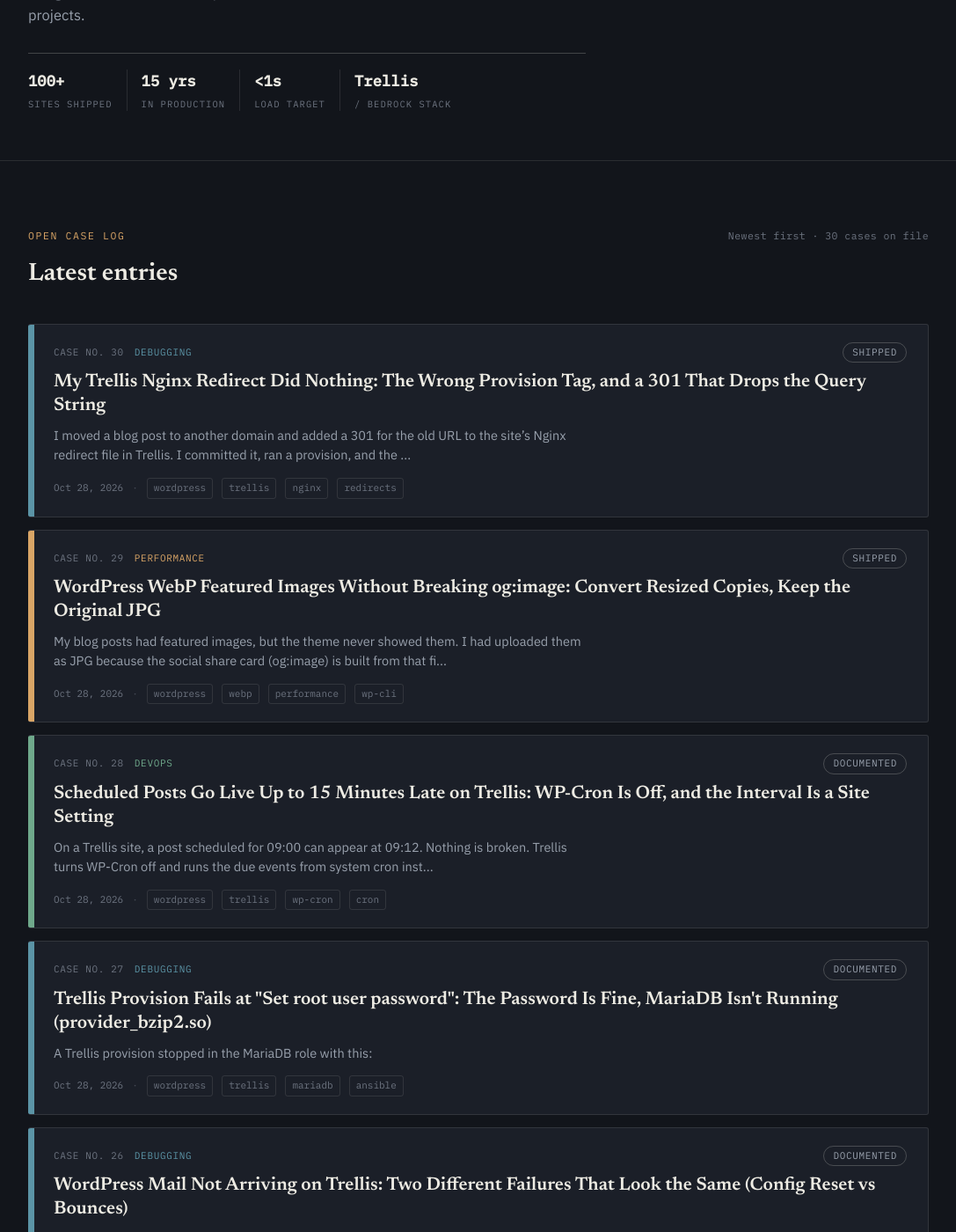
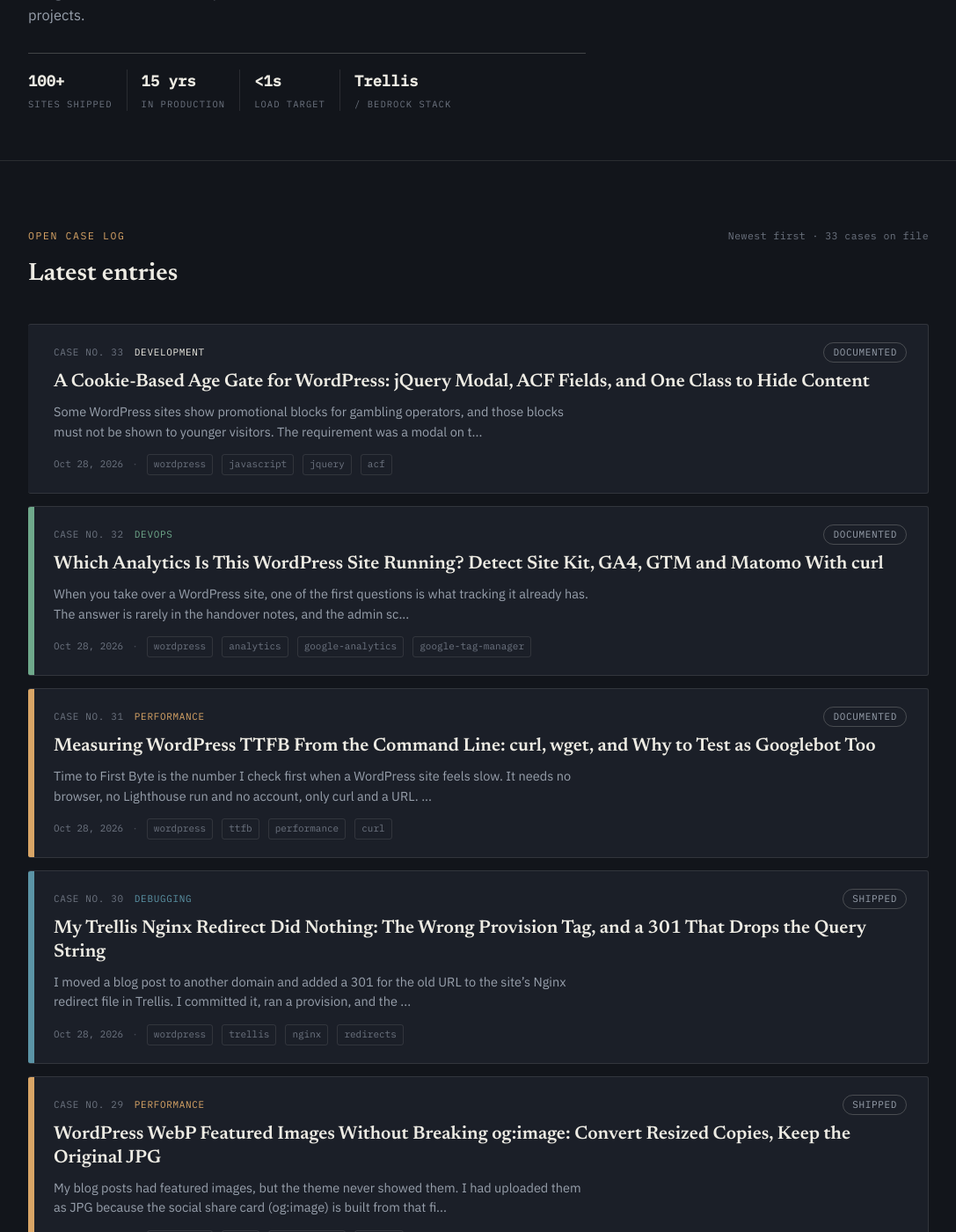
Before and after one commit to wpvillain/wpvillain.github.io, a Jekyll site: the page built from index.markdown, in a window 1280 px wide and 1400 px high, scrolled down 433 px. Shown: the whole window at 88% size, without its empty margins (96-1183 px from the left). Built offline with Jekyll 4.4.1, drawn with Linux system fonts in a browser that asks for light colours; some of the changed lines change nothing that is shown; some of the changed text lies outside the part shown.

Commit message:
Add TTFB, analytics detection and age gate posts, plus favicon (#13)
* Add post on measuring WordPress TTFB with curl, wget and bot user agents

* Add post on detecting WordPress analytics tags with curl

* Add post on a cookie-based age gate for WordPress

* Add a ghost favicon and link it in the page head

* Credit Font Awesome for the favicon in the footer

````diff
--- a/_includes/footer.html
+++ b/_includes/footer.html
@@ -4,6 +4,10 @@
       WP Villain is written by <a href="https://imagewize.com">Jasper Frumau</a>,
       founder of Imagewize — a WordPress agency building and hardening sites
       for SMEs since 2009.
+    </p>
+    <p class="footer-note">
+      Favicon: ghost icon from <a href="https://fontawesome.com">Font Awesome</a> Free
+      (<a href="https://creativecommons.org/licenses/by/4.0/">CC BY 4.0</a>).
     </p>
     <ul class="footer-links">
       <li><a href="{{ '/about/' | relative_url }}">About</a></li>
--- a/_includes/head.html
+++ b/_includes/head.html
@@ -6,6 +6,10 @@
   <title>{{ page.title | default: site.title }}</title>
   {%- seo title=false -%}
 
+  <link rel="icon" type="image/svg+xml" href="{{ "/assets/favicon.svg" | relative_url }}">
+  <link rel="icon" type="image/png" sizes="32x32" href="{{ "/assets/favicon-32.png" | relative_url }}">
+  <link rel="icon" href="{{ "/assets/favicon.ico" | relative_url }}" sizes="any">
+  <link rel="apple-touch-icon" href="{{ "/assets/apple-touch-icon.png" | relative_url }}">
   <link rel="alternate" type="application/rss+xml" title="{{ site.title | escape }}" href="{{ "/feed.xml" | relative_url }}">
   <link rel="stylesheet" type="text/css" href="{{ "/assets/main.css" | relative_url }}">
 
--- /dev/null
+++ b/_posts/2026-10-28-detect-wordpress-analytics-curl-site-kit-gtm-matomo.markdown
@@ -0,0 +1,138 @@
+---
+layout: post
+title: "Which Analytics Is This WordPress Site Running? Detect Site Kit, GA4, GTM and Matomo With curl"
+date: 2026-10-28 18:30:00 +0700
+categories: wordpress analytics devops
+tags: [wordpress, analytics, google-analytics, google-tag-manager, matomo, site-kit, curl, bash]
+case_category: devops
+case_status: documented
+---
+
+{% raw %}
+When you take over a WordPress site, one of the first questions is what tracking it already has. The answer is rarely in the handover notes, and the admin screens only show what a plugin knows about itself. The page source shows what visitors actually get, and `curl` plus `grep` reads it in a second.
+
+## Site Kit
+
+Google's Site Kit plugin leaves meta tags in the head:
+
+```bash
+curl -sL https://example.com | grep -E 'googlesitekit|gtagconfig'
+```
+
+```
+<meta name="googlesitekit-setup" content="abc123-def4-567g-8hij-klmnopqrstuv" />
+<meta name="generator" content="Site Kit by Google 1.150.0" />
+```
+
+The generator tag also gives you the plugin version, which is handy when you are deciding whether an update is overdue. Site Kit installs the Analytics tag for you, so a hit here usually means a hit in the next check as well.
+
+## Google Analytics
+
+```bash
+curl -sL https://example.com | grep -E 'gtag\(|googletagmanager|analytics\.js|GA_MEASUREMENT_ID'
+```
+
+A GA4 install loads `gtag/js?id=G-...` from `googletagmanager.com`. The older Universal Analytics used `analytics.js`; if you see that on a site today, the tag is dead, because Universal Analytics stopped processing data in 2023.
+
+Many themes also add a DNS prefetch for the Google tag host, which is a second signal:
+
+```bash
+curl -sL https://example.com | grep -E 'dns-prefetch.*googletagmanager'
+```
+
+```
+<link rel='dns-prefetch' href='//www.googletagmanager.com' />
+```
+
+A prefetch without a tag means someone removed the tag and left the hint behind.
+
+## Google Tag Manager
+
+GTM is its own check, because the container can hold GA4, ads pixels and anything else:
+
+```bash
+curl -sL https://example.com | grep -E 'googletagmanager\.com/gtm\.js\?id=GTM-'
+```
+
+```
+<script src="https://www.googletagmanager.com/gtm.js?id=GTM-XXXXXXX"></script>
+```
+
+If this matches, `grep` for GA4 will tell you nothing about what is really firing. The container ID is what you open in the GTM interface.
+
+## Matomo
+
+Matomo has three footprints, depending on how it is hosted:
+
+```bash
+# self-hosted tracking script
+curl -sL https://example.com | grep -E 'matomo\.js|piwik\.js|_paq\.push'
+
+# Matomo Cloud
+curl -sL https://example.com | grep -E 'cdn\.matomo\.cloud'
+
+# tracking pixel (the no-JavaScript fallback)
+curl -sL https://example.com | grep -E 'matomo\.php\?|piwik\.php\?'
+```
+
+```
+<script src="https://analytics.example.com/matomo.js"></script>
+var _paq = window._paq = window._paq || [];
+<script src="https://cdn.matomo.cloud/example.matomo.cloud/matomo.js"></script>
+```
+
+Older installs still say `piwik`, which is what Matomo was called before 2011.
+
+## All of it in one script
+
+```bash
+#!/bin/bash
+
+DOMAIN="example.com"
+HTML=$(curl -sL "https://$DOMAIN")
+
+echo "=== Analytics detection for $DOMAIN ==="
+
+echo "1. Google Site Kit"
+echo "$HTML" | grep -E 'googlesitekit|Site Kit by Google' | head -3
+
+echo "2. Google Analytics"
+echo "$HTML" | grep -E 'gtag\(|googletagmanager|GA_MEASUREMENT_ID' | head -3
+
+echo "3. Google Tag Manager"
+echo "$HTML" | grep -E 'googletagmanager\.com/gtm\.js\?id=GTM-' | head -3
+
+echo "4. Matomo"
+echo "$HTML" | grep -E 'matomo\.js|piwik\.js|_paq\.push|cdn\.matomo\.cloud' | head -3
+
+echo "5. Other trackers"
+echo "$HTML" | grep -E 'facebook\.net/.*fbevents|hotjar\.com|segment\.com' | head -3
+```
+
+I fetch the page once into a variable instead of calling `curl` five times, so the checks all look at the same response and the site only sees one request.
+
+## What this cannot see
+
+- **Consent-gated tags.** Many sites inject the tracking script only after a visitor accepts cookies. `curl` never accepts, so it sees nothing. Open the site in a browser, accept, and check the Network tab.
+- **Tags added by GTM.** The container is visible, its contents are not.
+- **Server-side tracking.** There is nothing in the page to find.
+- **Pages other than the homepage.** A tag can be added to a landing page or a checkout only. Run the check against the URLs that matter.
+
+A hit tells you the code is on the page. It does not tell you data is arriving. For that, use the Realtime report, Google's Tag Assistant or the browser's Network tab filtered on `collect` or `matomo.php`.
+
+## Common faults once you find the tags
+
+1. **Two tags firing.** Site Kit plus a hard-coded `gtag` snippet in the theme, or GA4 both directly and inside GTM, double-counts every pageview. Count the matches rather than just checking for one.
+2. **Tag present, no data.** A measurement ID from the wrong property, or a script error earlier on the page. Check the browser console.
+3. **Plugin conflicts.** Two analytics plugins active at once. Deactivate all but one while testing.
+
+## Privacy and performance notes
+
+Analytics scripts are the usual reason a consent banner is needed. Matomo can run without cookies and with anonymised IPs, which is why it is often chosen where the rules are strict, but your legal basis is for you to confirm, not this post.
+
+On performance, load the script asynchronously and keep the DNS prefetch for the Google tag host.
+
+---
+
+*Found a tracker this misses? Find me on Mastodon at [@jfrumau@mastodon.social](https://mastodon.social/@jfrumau).*
+{% endraw %}
--- /dev/null
+++ b/_posts/2026-10-28-measure-wordpress-ttfb-curl-wget-user-agents.markdown
@@ -0,0 +1,99 @@
+---
+layout: post
+title: "Measuring WordPress TTFB From the Command Line: curl, wget, and Why to Test as Googlebot Too"
+date: 2026-10-28 18:00:00 +0700
+categories: wordpress performance devops
+tags: [wordpress, ttfb, performance, curl, wget, caching, bash]
+case_category: performance
+case_status: documented
+---
+
+Time to First Byte is the number I check first when a WordPress site feels slow. It needs no browser, no Lighthouse run and no account, only `curl` and a URL. It also tells you whether the problem sits on the server or in the front end, which decides where you spend the next hour.
+
+## What counts as good
+
+Google's [web.dev guidance on TTFB](https://web.dev/articles/ttfb) puts it like this: TTFB comes before First Contentful Paint and Largest Contentful Paint, so a slow server response caps every metric after it. The rough thresholds:
+
+| TTFB | Rating |
+|---|---|
+| 0.8 s or less | Good |
+| 0.8 to 1.8 s | Needs improvement |
+| Over 1.8 s | Poor |
+
+These are targets for the 75th percentile of real visitors. One curl run from your laptop is a sample, not a verdict.
+
+## One curl command
+
+```bash
+curl -w "\nTTFB: %{time_starttransfer}s\n" -o /dev/null -s -D - https://example.com
+```
+
+`-o /dev/null` throws the body away, `-s` hides the progress meter, `-D -` prints the response headers to the terminal, and `-w` appends the timing. You get the headers and the number in one go:
+
+```
+HTTP/2 200
+content-type: text/html; charset=UTF-8
+x-litespeed-cache: hit
+server: LiteSpeed
+
+TTFB: 0.762227s
+```
+
+The headers matter as much as the number. A `x-litespeed-cache: hit` or an `x-cache` header tells you whether you measured the page cache or PHP. Measuring a cache hit and calling the site fast is how slow uncached pages stay hidden.
+
+To see where the time goes, ask curl for each phase:
+
+```bash
+curl -o /dev/null -s -w "dns %{time_namelookup}s  connect %{time_connect}s  tls %{time_appconnect}s  ttfb %{time_starttransfer}s  total %{time_total}s\n" https://example.com
+```
+
+If `dns`, `connect` and `tls` are small and `ttfb` is large, the server is spending the time building the page. If the first three are large, you are looking at the network path or the TLS setup, not WordPress.
+
+## wget as a second opinion
+
+`wget` has no timing variable, but it is often installed where `curl` is not:
+
+```bash
+wget --server-response --spider --timeout=30 https://example.com 2>&1 | grep -E "(HTTP|Length|time)"
+```
+
+For a rough total, wrap it in `time`:
+
+```bash
+time wget --spider --quiet https://example.com
+```
+
+That is total request time rather than TTFB, so use it as a sanity check only.
+
+## Run it more than once
+
+The first request after a cache purge is slow, the next ones are fast, and any single number is noisy. I run five requests and average them. I wrote that into a script in [wp-ops](https://github.com/imagewize/wp-ops), which also prints DNS, connect and SSL timings and rates the result against the thresholds above:
+
+```bash
+wp-ops ttfb-test https://example.com
+```
+
+It runs from your machine, so your own distance to the server is part of the result. For the server's own view, run the request on the server over SSH. The second script does that, and it does it once per URL for four user agents: the default, Googlebot, AhrefsBot and Screaming Frog:
+
+```bash
+wp-ops remote-ttfb-ua web@example.com https://example.com/ https://example.com/blog/
+```
+
+## Why test as a bot
+
+A WAF, a rate limiter or a cache rule can treat crawlers differently from visitors. A cache that keys on a cookie bots never send, or a bot-protection layer that challenges unknown user agents, will serve visitors cached pages while crawlers get the uncached path. Every manual check in your browser looks fast, and the slowness only shows up in Search Console's crawl stats.
+
+If the default user agent is fast and the bot user agents are not, look at cache bypass rules and bot-protection settings before you touch PHP.
+
+## What to do with the number
+
+- **Cache hit, fast:** the server side is fine. Look at images, scripts and fonts next.
+- **Cache hit, slow:** a network or TLS problem, or an overloaded server. Check the `connect` and `tls` phases.
+- **Cache miss, slow:** PHP and the database are the cost. Object caching, a lighter plugin set and PHP-FPM worker settings are the levers.
+- **Fast for visitors, slow for bots:** a cache or WAF rule, as above.
+
+The broader checklist of what to change once you know the server is the problem is in [WordPress Speed Optimization Guide 2025](https://wpvilla.in/wordpress-speed-optimization-guide-2025/).
+
+---
+
+*Measured something odd with these commands? Find me on Mastodon at [@jfrumau@mastodon.social](https://mastodon.social/@jfrumau).*
--- /dev/null
+++ b/_posts/2026-10-28-wordpress-age-verification-modal-cookie-acf-jquery.markdown
@@ -0,0 +1,100 @@
+---
+layout: post
+title: "A Cookie-Based Age Gate for WordPress: jQuery Modal, ACF Fields, and One Class to Hide Content"
+date: 2026-10-28 19:00:00 +0700
+categories: wordpress javascript acf
+tags: [wordpress, javascript, jquery, acf, cookies, age-verification, modal]
+case_category: development
+case_status: documented
+---
+
+{% raw %}
+Some WordPress sites show promotional blocks for gambling operators, and those blocks must not be shown to younger visitors. The requirement was a modal on the first visit that asks for an age range, remembers the answer, and hides the blocks when the visitor should not see them.
+
+I built it as a small script, a modal template and a stylesheet. This post explains how it works and where it stops being enough. The files are in [wp-ops](https://github.com/imagewize/wp-ops/tree/main/docs/wordpress-utilities/age-verification).
+
+One limit first: this is a **self-declared** age gate. It records what the visitor clicks. It does not verify anything, and a visitor can click the wrong button, clear the cookie or disable JavaScript. If your jurisdiction requires real age verification, this is not it.
+
+## The rules
+
+Three buttons, three outcomes:
+
+| Choice | Ad blocks | Cookie lifetime |
+|---|---|---|
+| Under 18 | Hidden | 1 day |
+| 18 to 23 | Hidden | 1 day |
+| 24 or over | Visitor's choice via a checkbox | 365 days |
+
+The visitor's answer goes into one cookie, `canSeeAds`, with the value `true` or `false`. The short lifetime for younger visitors means the question comes back the next day. The long one for adults means they are asked once a year.
+
+## How it works
+
+The script runs on document ready and does four things.
+
+**1. Show the modal on the first visit.** No `canSeeAds` cookie means no answer yet, so it adds `modal-visible` to the modal and `visible` to the overlay. The `overflow-hidden` class on the body stops the page scrolling behind it.
+
+**2. Handle the buttons.** The two younger buttons set the cookie to `false` for a day, close the modal and hide the blocks. The adult button reads the checkbox, sets the cookie to match for a year, closes the modal, then shows or hides the blocks to match.
+
+**3. Toggle content with one class.** Every block that depends on the answer carries `.code-block`. Hiding adds Bootstrap's `d-none` class, showing removes it:
+
+```js
+const hideCasinoHighlightBlocks = () => {
+  document.querySelectorAll('.code-block').forEach((element) => {
+    element.classList.add('d-none');
+  });
+};
+```
+
+That means the theme needs a `d-none` rule (`display: none !important`). If you do not use Bootstrap, add it yourself.
+
+**4. Apply the stored answer on every page load.** After the modal logic, the script reads the cookie again. `true` shows the blocks, anything else, including no cookie at all, hides them. The default is hidden, which is the safe direction to fail in.
+
+## The modal template
+
+`footer.php` holds the markup the script expects: the container (`.modal-verification`), the overlay (`.modal-overlayer`), three buttons with the ids `under-18`, `18-23` and `over-24`, and the checkbox `#age_verify`.
+
+The copy comes from Advanced Custom Fields option fields, so site editors can change the wording without a deploy:
+
+- `avs_header_logo`: the logo in the modal header
+- `avs_heading`, `avs_subheading`, `avs_description`: the text blocks
+- `avs_button_1`, `avs_button_2`, `avs_button_3`: the three button labels
+- `avs_verification_check_text`: the checkbox label
+- `avs_confirmation_text`: the line at the bottom
+
+If you do not want ACF, copy the markup into your own template and hard-code the text. The script only cares about the ids and classes.
+
+## Installing it
+
+1. Add the script and the stylesheet to your theme.
+2. Enqueue them, with jQuery as a dependency of the script:
+
+```php
+wp_enqueue_style(
+    'age-verification-modal',
+    get_template_directory_uri() . '/age-verification/modal.css'
+);
+wp_enqueue_script(
+    'age-verification',
+    get_template_directory_uri() . '/age-verification/age-verification.js',
+    [ 'jquery' ],
+    null,
+    true
+);
+```
+
+3. Output the modal markup in the footer, for example by including `footer.php` from your theme's footer.
+4. Add `.code-block` to the blocks that must be gated.
+
+If the modal markup is missing from a page, the script throws on its first `classList` call, because it looks the elements up without a guard. That is fine on a site where the footer is shared everywhere; add a null check if you load the script on pages without the modal.
+
+## Things I would change
+
+- **Full-page caching and the cookie.** The blocks are in the HTML for everyone and hidden after load, so a page cache works. The cost is a flash of the blocks before the script runs. Hiding them with CSS by default and revealing them from the script avoids the flash.
+- **Hidden is not removed.** `d-none` hides the blocks but leaves them in the source. Anyone reading the source or running a crawler sees them. If the content must not be served at all, the gate has to be server-side.
+- **Global leak.** `handleInitialCheckboxState` is assigned without `const`, so it becomes a global. Harmless, but easy to fix.
+- **Accessibility.** A modal needs focus trapping, `role="dialog"`, `aria-modal="true"` and a way to close it with the keyboard. Add them before using this on a production site.
+
+---
+
+*Built something similar, or know a better way to gate content? Find me on Mastodon at [@jfrumau@mastodon.social](https://mastodon.social/@jfrumau).*
+{% endraw %}
````
Also changed, not shown: assets/apple-touch-icon.png (added), assets/favicon-32.png (added), assets/favicon.ico (added), assets/favicon.svg (added).
